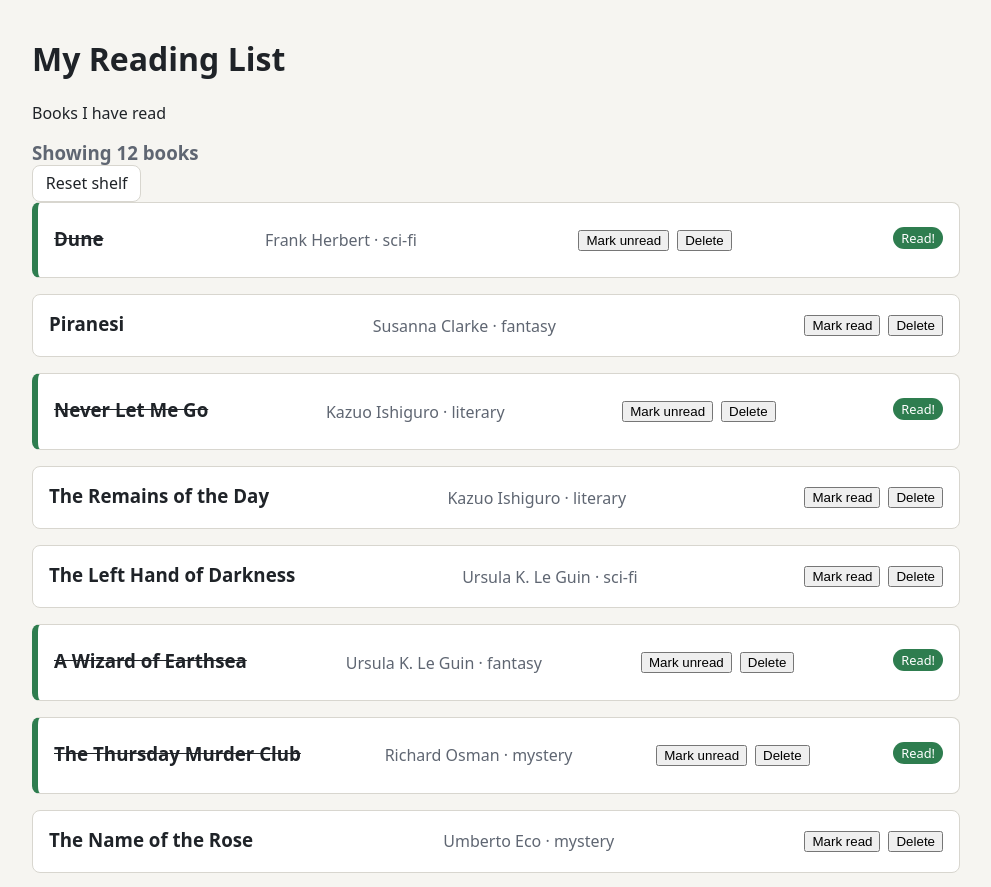
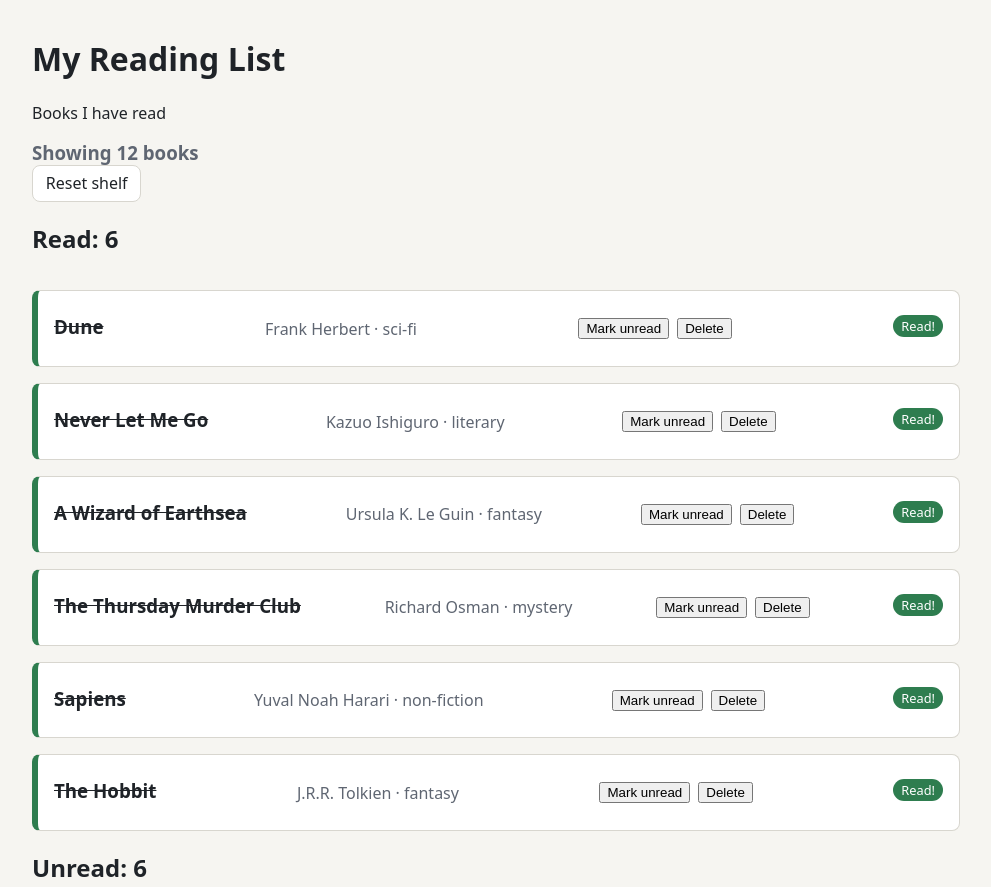
Before and after one commit to ajpaelt/reading-list, a React (Vite) app in the folder reading-list/: page / in a window 1280 px wide. Shown: the top 887 px of the page, without its empty margins (144-1135 px from the left). Built offline with nearby package versions, Linux system fonts and the light colour scheme.

Commit message:
feat: separate out read vs  unread lists, implement dynamic counters for each

```diff
--- a/reading-list/src/App.tsx
+++ b/reading-list/src/App.tsx
@@ -6,9 +6,14 @@ import { useState } from "react";
 import { BOOKS } from "./data/books";
 import type { Book } from "./types";
 import ResetShelf from "./components/ResetShelf";
+import { ReadCounter } from "./components/ReadCounter"
+
 
 function App() {
+
     const [books, setBooks] = useState<Book[]>(BOOKS);
+    const unreadBooks = books.filter((book) => !book.is_read);
+    const readBooks = books.filter((book) => book.is_read);
     function toggleRead(id: number) {
         setBooks((currBooks) =>
             currBooks.map((book) =>
@@ -28,9 +33,12 @@ function App() {
         <body className = "page">
             <Header />
             <main>
-                <ResultCount/>
+                <ResultCount books={books}/>
+                {/* <ReadCounter books={books}/> */}
                 <ResetShelf onResetBooks = {() => setBooks(BOOKS)} />
-                <BookList books = {books} onToggleRead = {toggleRead} onDelete = {deleteBook}/>
+                <BookList heading='Read:' books = {readBooks} onToggleRead = {toggleRead} onDelete = {deleteBook}/>
+                <BookList heading='Unread:' books = {unreadBooks} onToggleRead = {toggleRead} onDelete = {deleteBook}/>
+
             </main>
             <Footer />
         </body>
--- a/reading-list/src/components/BookList.tsx
+++ b/reading-list/src/components/BookList.tsx
@@ -1,8 +1,9 @@
+import { BOOKS } from "../data/books";
 import type { Book } from "../types"
 import BookCard from "./BookCard"
 
 
-function BookList(props: {books: Book[], onToggleRead(id:number): void, onDelete(id:number): void }) {
+function BookList(props: {heading: string, books: Book[], onToggleRead(id:number): void, onDelete(id:number): void }) {
     if (props.books.length === 0) {
         return (
             <ul className="book-list">
@@ -16,6 +17,7 @@ function BookList(props: {books: Book[], onToggleRead(id:number): void, onDelete
     }
     return (
         <ul className="book-list">
+            <h2>{props.heading} {props.books.length}</h2>
             {props.books.map((book) =>
                 <BookCard key = {book.id} id = {book.id} title = {book.title} isRead= {book.is_read} author = {book.author} genre = {book.genre} onToggleRead={props.onToggleRead} onDelete={props.onDelete}/>
             )}
--- /dev/null
+++ b/reading-list/src/components/ReadCounter.tsx
@@ -0,0 +1,8 @@
+import type { Book } from '../types'
+
+export function ReadCounter(props: {books:Book[]}) {
+    const readCount = props.books.filter((book) => book.is_read).length;
+    return (
+        <h3>Read: {readCount}</h3>
+    )
+}
--- a/reading-list/src/components/ResultCount.tsx
+++ b/reading-list/src/components/ResultCount.tsx
@@ -1,9 +1,10 @@
-import { BOOKS } from "../data/books"
+import type {Book} from '../types'
 
-function ResultCount() {
+
+function ResultCount(props:{books:Book[]}) {
     return (
         <h3 className ="result-count">
-            {"Showing " + BOOKS.length +" books"}
+            {"Showing " + props.books.length +" books"}
         </h3>
     )
 }
```
